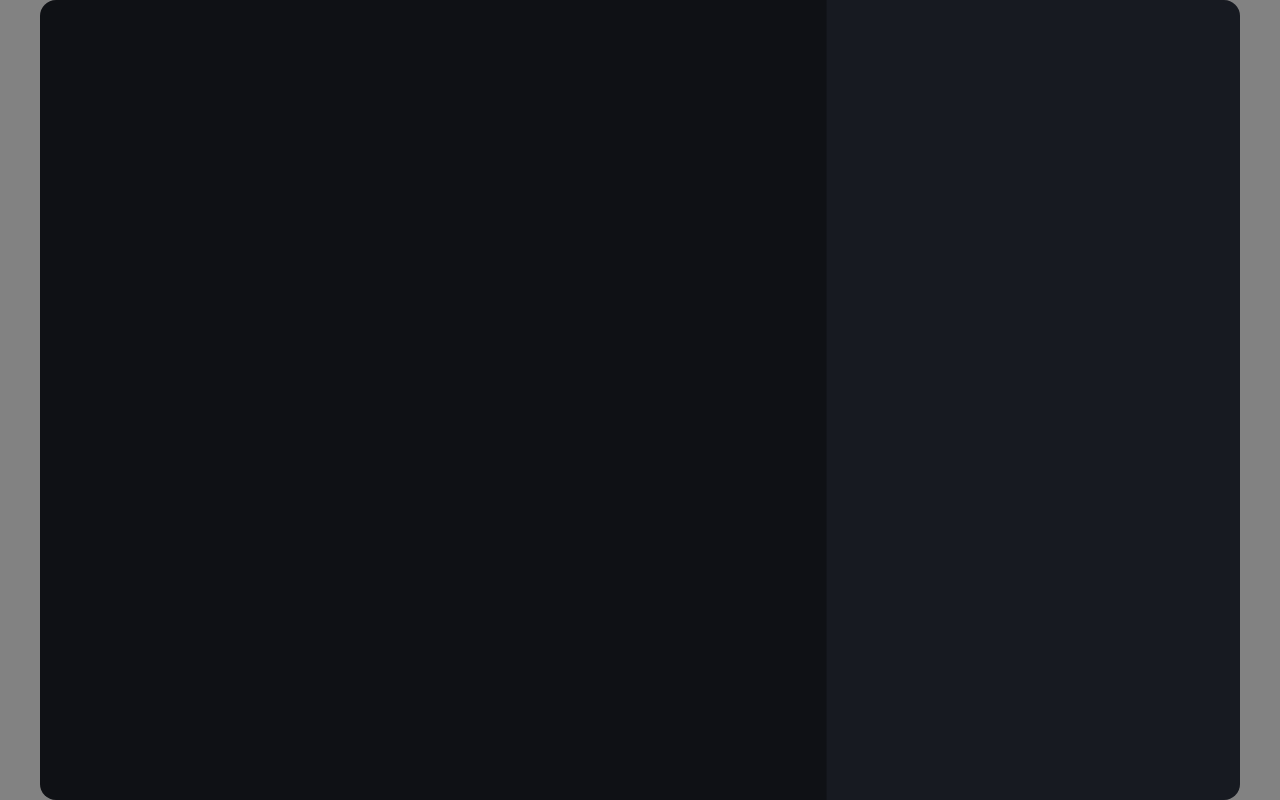
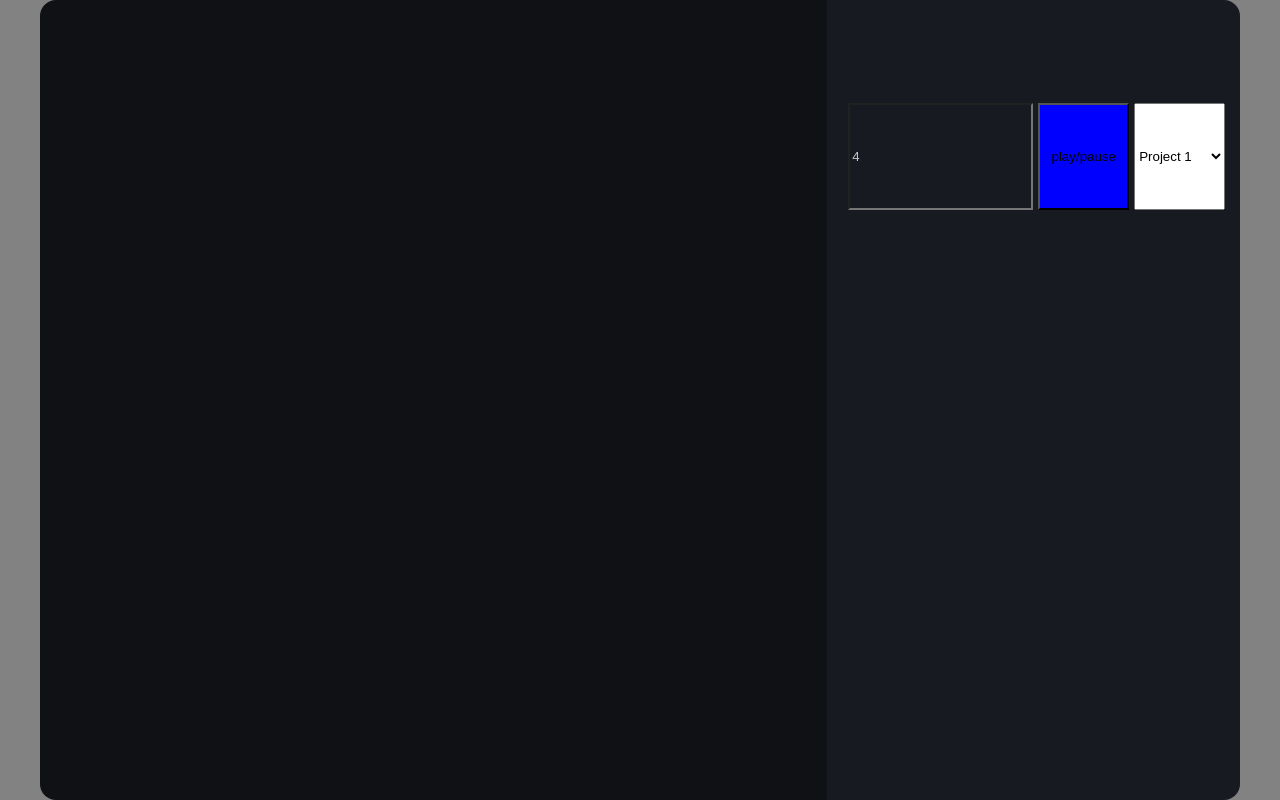
Before and after one commit to boothscript/dashRoo, a React (Create React App) app: page /dash in a window 1280 px wide. Built offline with nearby package versions, Linux system fonts and the light colour scheme.

Commit message:
basic timer working

```diff
--- /dev/null
+++ b/src/Hooks/useInterval.js
@@ -0,0 +1,23 @@
+// Hook stolen from https://overreacted.io/making-setinterval-declarative-with-react-hooks/
+
+import { useEffect, useRef } from "react";
+
+export function useInterval(callback, delay) {
+  const savedCallback = useRef();
+
+  // Remember the latest callback.
+  useEffect(() => {
+    savedCallback.current = callback;
+  }, [callback]);
+
+  // Set up the interval.
+  useEffect(() => {
+    function tick() {
+      savedCallback.current();
+    }
+    if (delay !== null) {
+      let id = setInterval(tick, delay);
+      return () => clearInterval(id);
+    }
+  }, [delay]);
+}
--- /dev/null
+++ b/src/Scenes/Dash/Componenets/PanelGrid.js
@@ -0,0 +1,23 @@
+import React from "react";
+import styled from "styled-components";
+
+const Div = styled.div`
+  grid-row: ${(props) => props.row};
+  grid-column: ${(props) => props.column};
+  display: grid;
+  grid-template-rows: repeat(3, 1fr);
+  grid-template-columns: repeat(3, 1fr);
+  grid-gap: 5px;
+  padding: 5px;
+  background: ${(props) => props.theme[props.bgColor]};
+`;
+
+function PanelGrid({ row, column, bgColor, children }) {
+  return (
+    <Div row={row} column={column} bgColor={bgColor}>
+      {children}
+    </Div>
+  );
+}
+
+export default PanelGrid;
--- a/src/Scenes/Dash/Componenets/Timer.js
+++ b/src/Scenes/Dash/Componenets/Timer.js
@@ -1,7 +1,81 @@
-import React from "react";
+import React, { useState, useEffect } from "react";
+import styled from "styled-components";
+
+import { useInterval } from "../../../Hooks/useInterval";
+
+import PanelGrid from "./PanelGrid";
+
+// STYLED COMPONENTS ==================================================
+
+const TimeText = styled.input`
+  color: ${(props) => props.theme.white90};
+  background: ${(props) => props.theme.panel};
+`;
+const PlayButton = styled.button`
+  background: blue;
+`;
+const PauseButton = styled.button`
+  background: red;
+`;
+const ProjectSelect = styled.select``;
+
+// =====================================================================
 
 function Timer() {
-  return <></>;
+  // TIMER STATE =========================================================
+
+  const durations = { session: 4, break: 2, longBreak: 3 }; // time in seconds
+
+  const [mode, setMode] = useState("session");
+  const [isActive, setIsActive] = useState(false);
+  const [projectSelected, setProjectSelected] = useState("null");
+  const [timerValue, setTimerValue] = useState(4);
+  const [sessionCount, setSessionCount] = useState(0);
+
+  // =====================================================================
+
+  // TIMER FUNCTIONS =====================================================
+
+  useInterval(
+    () => setTimerValue((prevState) => prevState - 1),
+    isActive ? 1000 : null
+  );
+
+  useEffect(() => {
+    console.log("inuseeffect");
+    if (timerValue <= 0 && mode === "session") {
+      if (sessionCount === 4) {
+        setSessionCount(0);
+        setMode("longBreak");
+        setTimerValue(durations["longBreak"]);
+        // save session in memory for stack
+      } else {
+        setSessionCount((count) => count + 1);
+        setMode("break");
+        setTimerValue(durations["break"]);
+      }
+    } else if (
+      (timerValue <= 0 && mode === "break") ||
+      (timerValue <= 0 && mode === "longBreak")
+    ) {
+      setMode("session");
+      setTimerValue(durations["session"]);
+    }
+  }, [durations, timerValue, mode, sessionCount]);
+
+  // =====================================================================
+  return (
+    <PanelGrid row="2 / span 4" column="-4  /span 3" bgColor="pannel">
+      <TimeText value={timerValue} readOnly />
+      <PlayButton onClick={() => setIsActive((prevState) => !prevState)}>
+        play/pause
+      </PlayButton>
+      <ProjectSelect>
+        <option value="Project1">Project 1</option>
+        <option value="Project2">Project 2</option>
+      </ProjectSelect>
+    </PanelGrid>
+  );
 }
 
 export default Timer;
```
